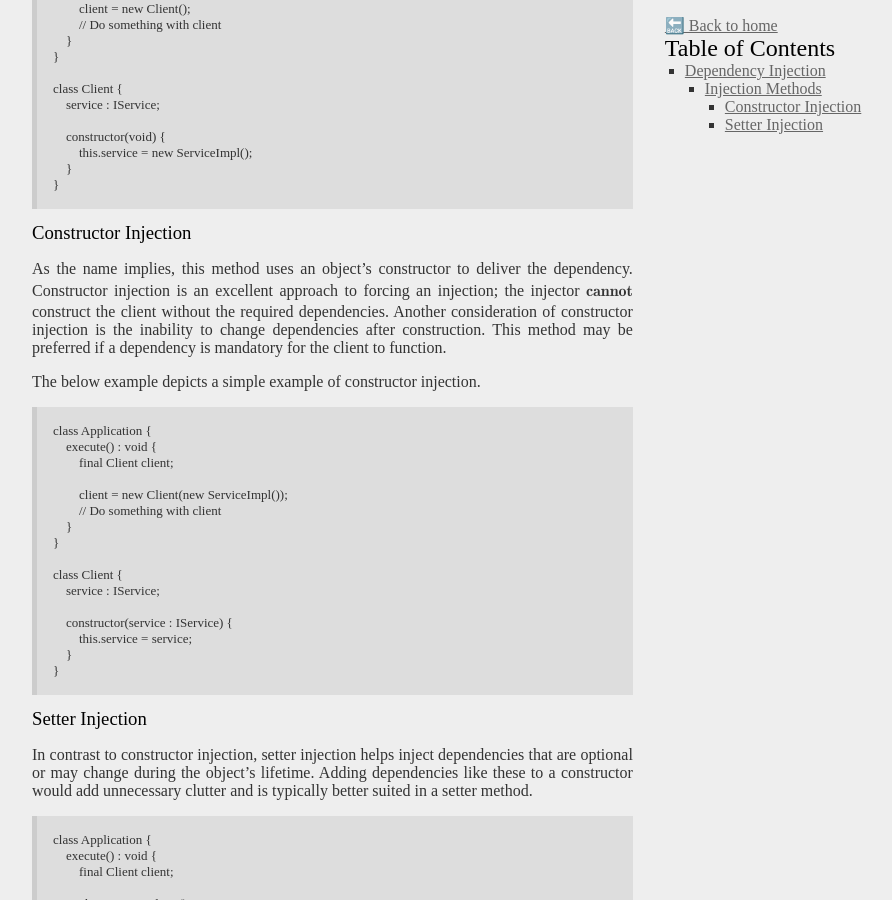
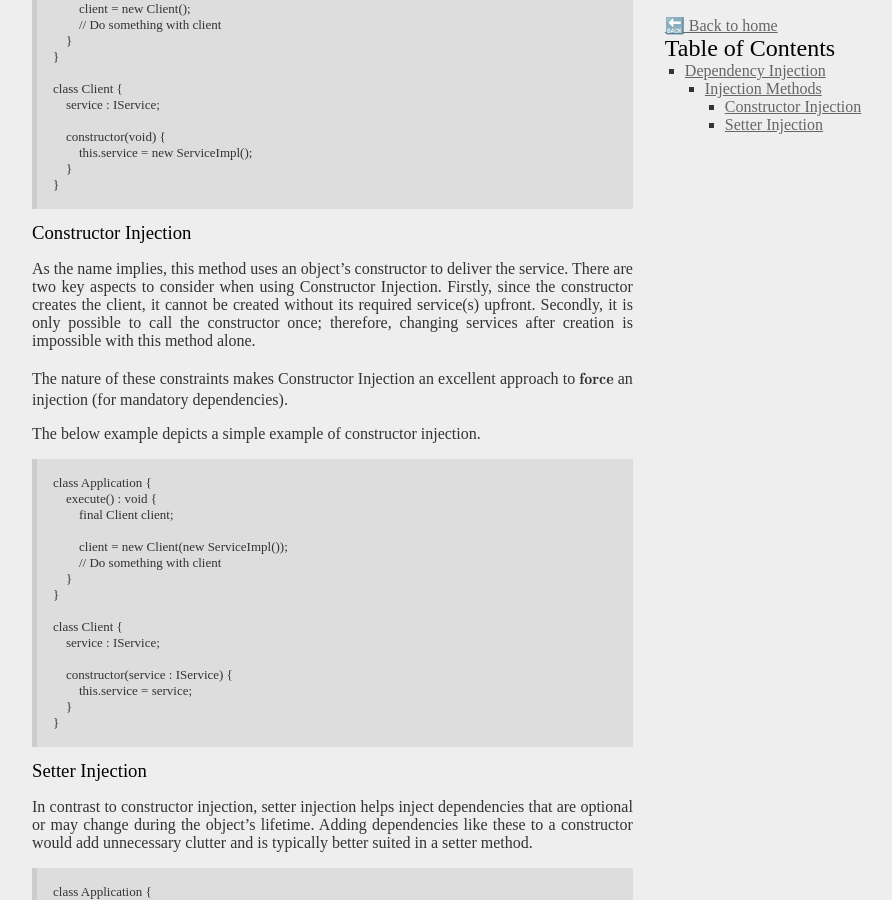
Before and after one commit to GeorgePreece/GeorgePreece.github.io, a Jekyll site: the page built from _posts/2022-01-28-dependency-injection.md, in a window 1280 px wide and 900 px high, scrolled down 746 px. Shown: the whole window, without its empty margins (112-1004 px from the left). Built offline with Jekyll 4.4.1, drawn with Linux system fonts in a browser that asks for light colours; some web fonts are replaced.

Commit message:
Re-write Constructor Injection section

````diff
--- a/_posts/2022-01-28-dependency-injection.md
+++ b/_posts/2022-01-28-dependency-injection.md
@@ -51,7 +51,9 @@ class Client {
 ```
 
 ### Constructor Injection
-As the name implies, this method uses an object's constructor to deliver the dependency. Constructor injection is an excellent approach to forcing an injection; the injector **cannot** construct the client without the required dependencies. Another consideration of constructor injection is the inability to change dependencies after construction. This method may be preferred if a dependency is mandatory for the client to function.
+As the name implies, this method uses an object's constructor to deliver the service. There are two key aspects to consider when using Constructor Injection. Firstly, since the constructor creates the client, it cannot be created without its required service(s) upfront. Secondly, it is only possible to call the constructor once; therefore, changing services after creation is impossible with this method alone.
+
+The nature of these constraints makes Constructor Injection an excellent approach to **force** an injection (for mandatory dependencies).
 
 The below example depicts a simple example of constructor injection.
 ```
````
